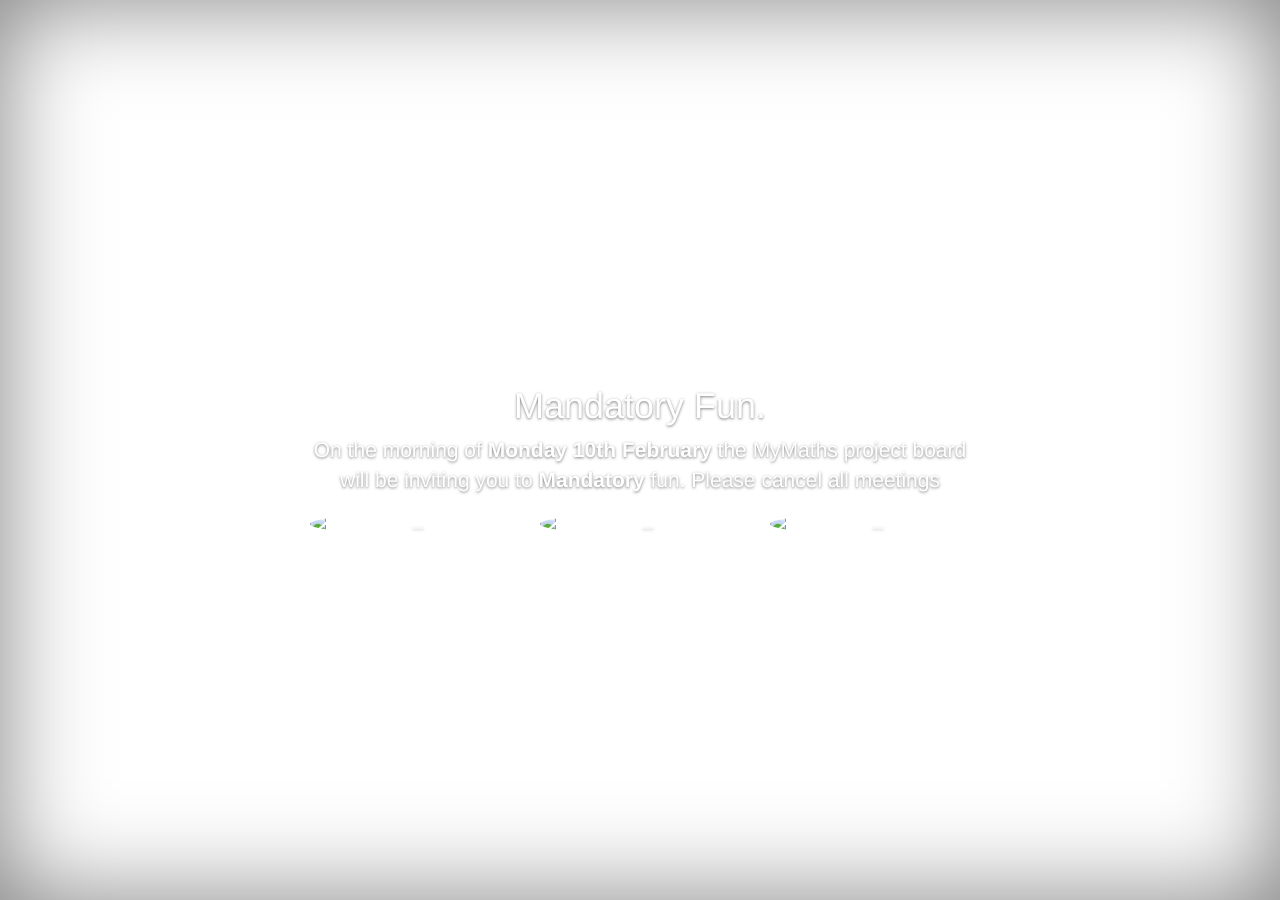
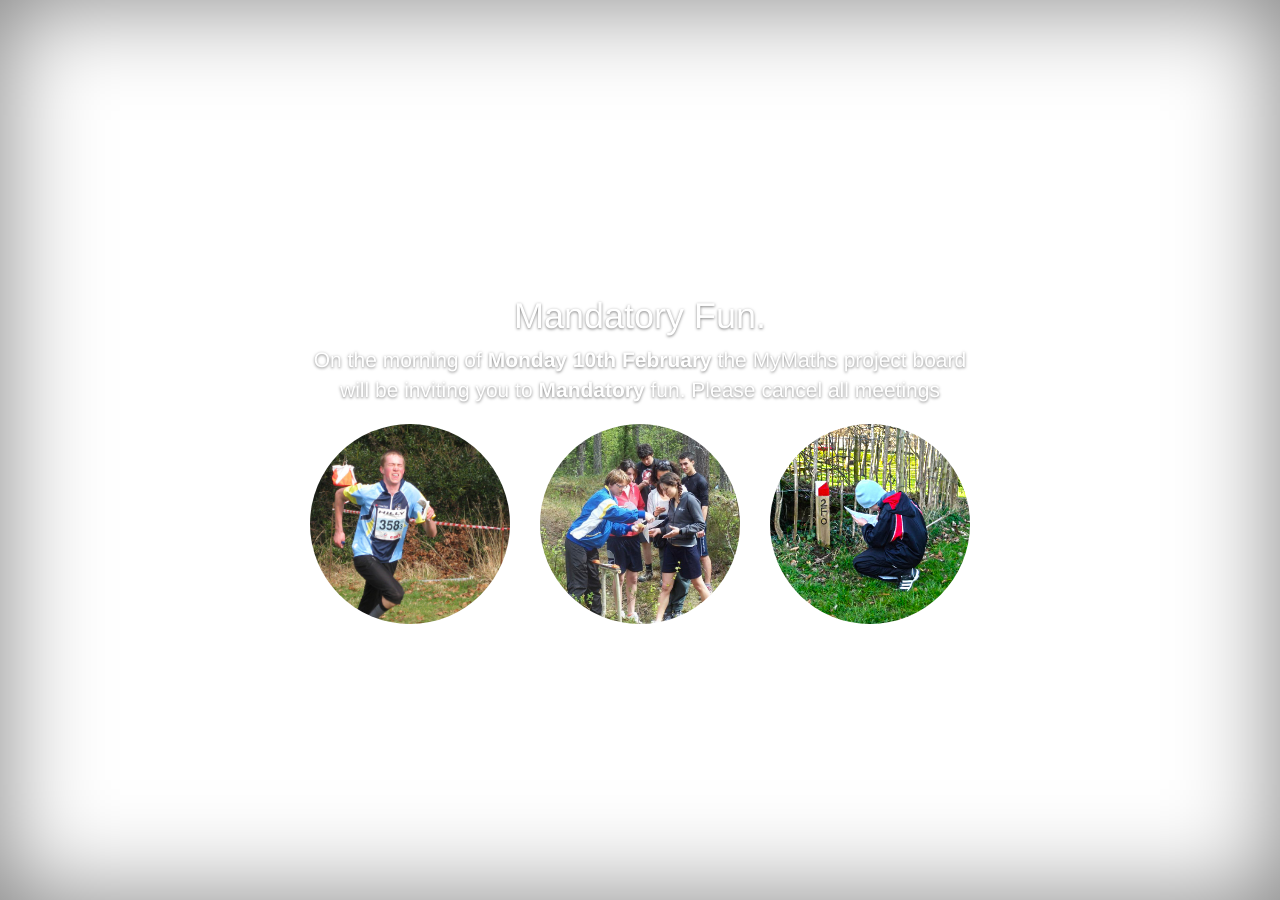
Before and after one commit to OUP/oup.github.io, a Jekyll site: the page orienteering/index.html, which Jekyll copies as it is, in a window 1280 px wide. Built offline with Jekyll 4.4.1, drawn with Linux system fonts in a browser that asks for light colours; nearby versions of some CDN libraries; library files that are not in the unit come from our copies; Markdown is read by kramdown in place of the engine named in the settings.

```diff
--- a/orienteering/index.html
+++ b/orienteering/index.html
@@ -9,7 +9,7 @@
     <title>Cover Template for Bootstrap</title>
 
     <!-- Bootstrap core CSS -->
-    <link href="/app/assets/components/bootstrap/dist/css/bootstrap.min.css" rel="stylesheet">
+    <link href="app/assets/components/bootstrap/dist/css/bootstrap.min.css" rel="stylesheet">
 
     <!-- Custom styles for this template -->
     <link href="cover.css" rel="stylesheet">
@@ -38,13 +38,13 @@
             <p class="lead">On the morning of <strong>Monday 10th February</strong> the MyMaths project board will be inviting you to <strong>Mandatory</strong> fun. Please cancel all meetings</p>
             <div class="row">
               <div class="col-sm-4">
-                <img src="/running.jpg" alt="..." class="img-circle img-responsive">
+                <img src="running.jpg" alt="..." class="img-circle img-responsive">
               </div>
               <div class="col-sm-4">
-                <img src="/map.jpg" alt="..." class="img-circle img-responsive">
+                <img src="map.jpg" alt="..." class="img-circle img-responsive">
               </div>
               <div class="col-sm-4">
-                <img src="/marker.jpg" alt="..." class="img-circle img-responsive">
+                <img src="marker.jpg" alt="..." class="img-circle img-responsive">
               </div>
             </div>
           </div>
```
Also changed, not shown: other parts of orienteering/index.html (+0 -7 lines).
